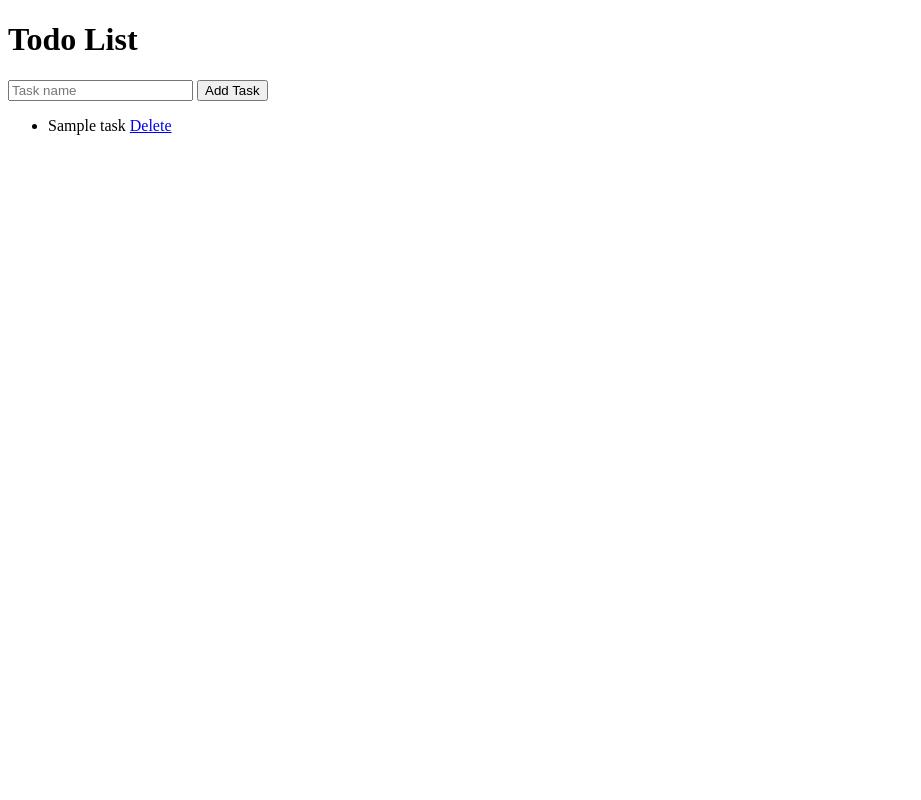
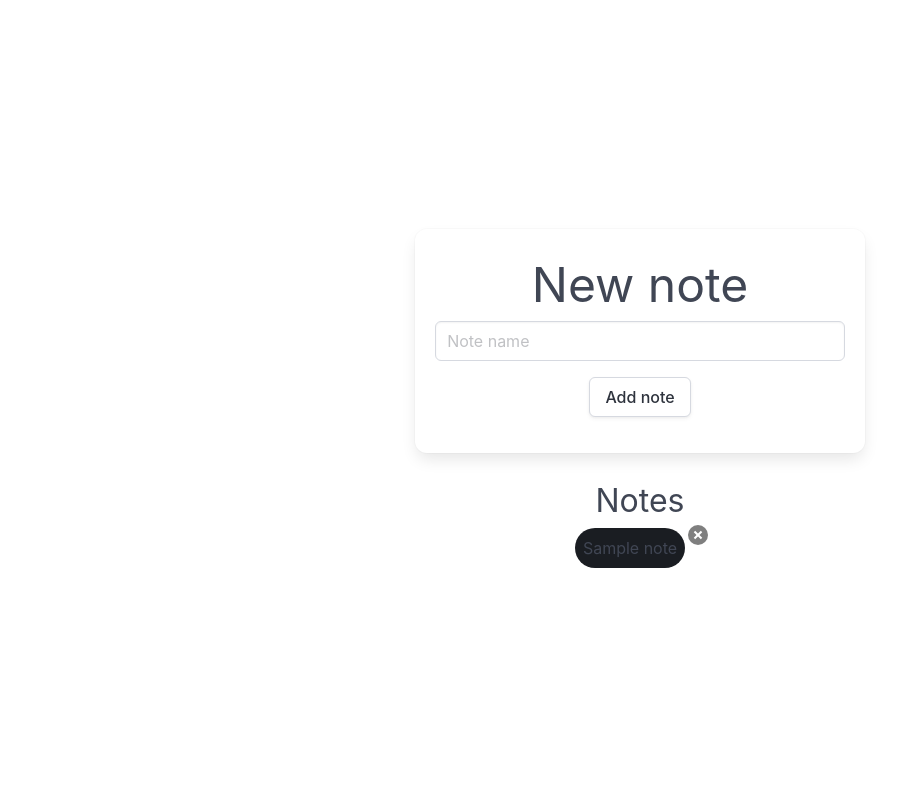
Before and after one commit to ondrejhonus/flask-db-docker, a Flask app: page / in a window 1280 px wide. Shown: the whole page, without its empty margins (0-921 px from the left). Run offline with Flask 3, Linux system fonts and the light colour scheme; a database or web service that is not in the repository returns one stand-in record (values such as "Sample title").

Commit message:
CSS, Bulma.io, tasks>notes

```diff
--- a/app.py
+++ b/app.py
@@ -7,23 +7,23 @@ app = Flask(__name__)
 
 client = MongoClient(host='test_mongodb',port=27017, username='root', password='pass',authSource="admin")
 db = client.mytododb
-tasks_collection = db.tasks
+notes_collection = db.notes
 
 @app.route('/')
 def index():
-    tasks = tasks_collection.find()
-    return render_template('index.html', tasks=tasks)
+    notes = notes_collection.find()
+    return render_template('index.html', notes=notes)
 
-@app.route('/add_task', methods=['POST'])
-def add_task():
-    task_name = request.form.get('task_name')
-    if task_name:
-        tasks_collection.insert_one({'name': task_name})
+@app.route('/add_note', methods=['POST'])
+def add_note():
+    note_name = request.form.get('note_name')
+    if note_name:
+        notes_collection.insert_one({'name': note_name})
     return redirect(url_for('index'))
 
-@app.route('/delete_task/<task_id>', methods=['GET'])
-def delete_task(task_id):
-    tasks_collection.delete_one({'_id': ObjectId(task_id)})
+@app.route('/delete_note/<note_id>', methods=['GET'])
+def delete_note(note_id):
+    notes_collection.delete_one({'_id': ObjectId(note_id)})
     return redirect(url_for('index'))
 
 if __name__ == '__main__':
--- /dev/null
+++ b/static/style.css
@@ -0,0 +1,34 @@
+body,
+html {
+    height: 100%;
+}
+
+body {
+    display: flex;
+    flex-direction: column;
+    align-items: center;
+    justify-content: center;
+    text-align: center;
+}
+
+button {
+    margin: 1em;
+}
+
+.note {
+    background-color: rgb(26, 29, 34);
+    border-radius: 30px;
+    margin: .2em;
+    padding: .5em;
+    /* padding: 0 5em; */
+    width: 100%;
+}
+
+.row{
+    display: flex;
+}
+
+.notes {
+    display:flex;
+    flex-direction: column;
+}
--- a/templates/index.html
+++ b/templates/index.html
@@ -1,21 +1,36 @@
-
 <!DOCTYPE html>
 <html lang="en">
+
 <head>
     <meta charset="UTF-8">
     <meta name="viewport" content="width=device-width, initial-scale=1.0">
-    <title>Todo List</title>
+    <title>Notes</title>
+    <link rel="stylesheet" href="https://cdn.jsdelivr.net/npm/bulma@1.0.2/css/bulma.min.css">
+    <link rel="stylesheet" href="{{ url_for('static', filename='style.css') }}">
 </head>
+
 <body>
-    <h1>Todo List</h1>
-    <form action="/add_task" method="POST">
-        <input type="text" name="task_name" placeholder="Task name">
-        <button type="submit">Add Task</button>
-    </form>
+    <div class="box">
+        <h1 class="is-size-1">New note</h1>
+        <form action="/add_note" method="POST">
+            <input type="text" name="note_name" placeholder="Note name" class="input">
+            <button type="submit" class="button">Add note</button>
+        </form>
+    </div>
+    <h3 class="is-size-3">Notes</h3>
     <ul>
-        {% for task in tasks %}
-            <li>{{ task.name }} <a href="/delete_task/{{ task._id }}">Delete</a></li>
-        {% endfor %}
+        <div class="notes">
+            {% for note in notes %}
+            <div class="row">
+                <div class="note">
+                    <li>{{ note.name }}</li>
+                </div>
+
+                <a href="/delete_note/{{ note._id }}"><i class="delete"></i></a>
+            </div>
+            {% endfor %}
+        </div>
     </ul>
 </body>
+
 </html>
```
Also changed, not shown: README.md, 1 other file.
